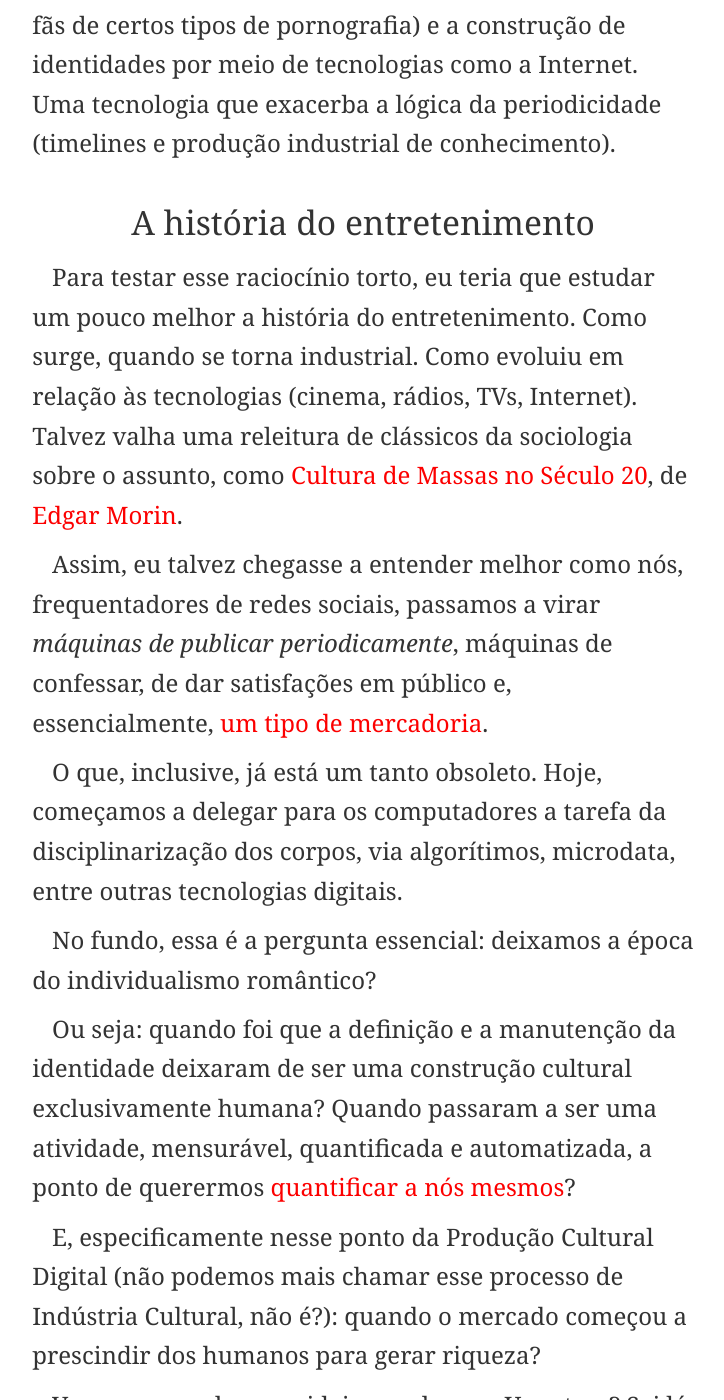
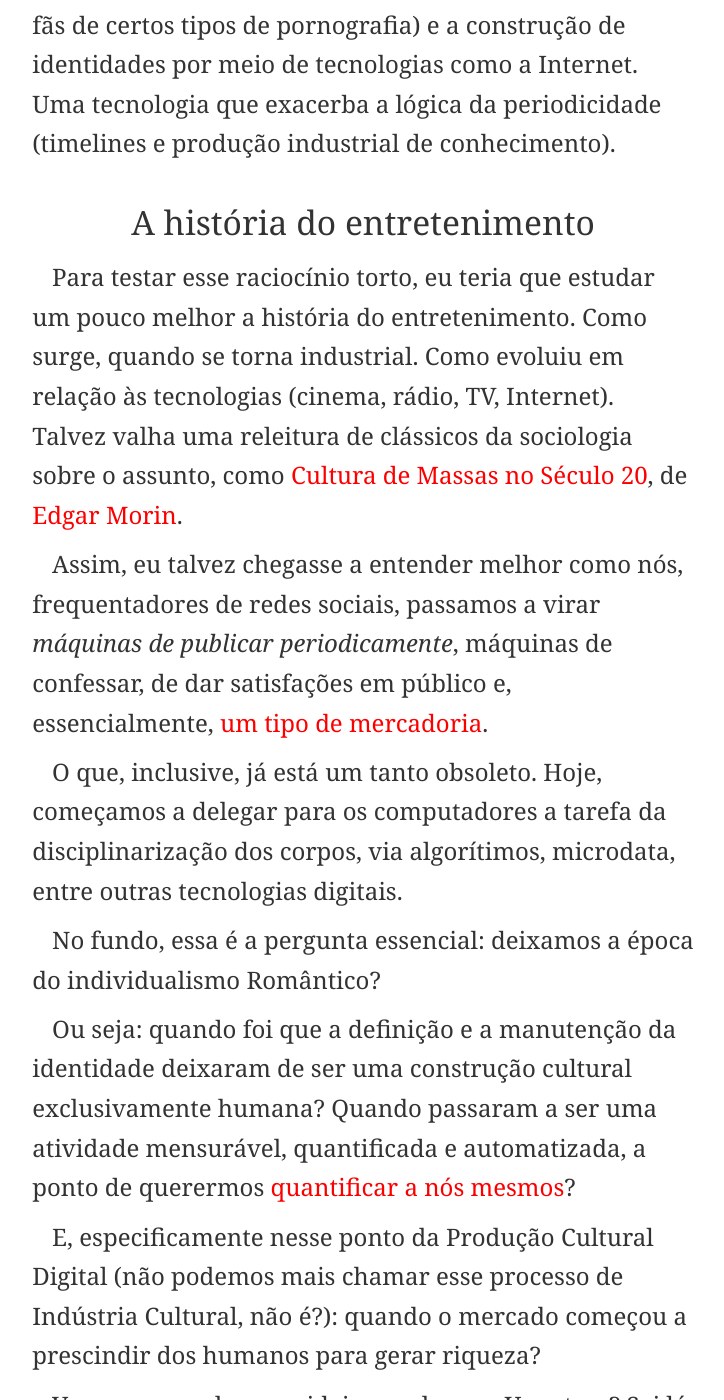
Before and after one commit to eduf/eduf.github.com, a Jekyll site: the page built from _posts/2013-05-27-matutando-sobre-as-redes-sociais.md, in a window 1280 px wide and 1400 px high, scrolled down 2175 px. Shown: the whole window, without its empty margins (277-1001 px from the left). Built offline with Jekyll 4.4.1, drawn with Linux system fonts in a browser that asks for light colours; nearby versions of some CDN libraries; comment, search, counter and statistics services are not loaded; some of the changed text lies outside the part shown.

Commit message:
Acertos finais no Matutando

```diff
--- a/_posts/2013-05-27-matutando-sobre-as-redes-sociais.md
+++ b/_posts/2013-05-27-matutando-sobre-as-redes-sociais.md
@@ -27,21 +27,21 @@
 
 As primeiras levas de disciplinarização dos corpos tinham muito a ver com a medicina e com o sistema carcerário. E, então, as figuras essenciais eram os médicos, os sistemas jurídicos e o Estado.
 
-Mas, a partir de um certo momento na história, o [biopoder](https://en.wikipedia.org/wiki/Biopower) é ainda mais privatizado, a ponto de ser exercida via *entretenimento*. As pessoas celebram e cultivam individualmente essa identidade disciplinada. Como se fosse uma diversão.
+Mas, a partir de um certo momento na história, o [biopoder](https://en.wikipedia.org/wiki/Biopower) é ainda mais privatizado, a ponto de ser exercido via *entretenimento*. As pessoas celebram e cultivam individualmente essa identidade disciplinada. Como se fosse uma diversão.
 
 E então surgem as microcelebridades das redes sociais, os comportamentos compulsivos de gerenciamento de reputações on-line. A tribalização (cosplays, steampunks, fãs de certos tipos de pornografia) e a construção de identidades por meio de tecnologias como a Internet. Uma tecnologia que exacerba a lógica da periodicidade (timelines e produção industrial de conhecimento).
 
 ## A história do entretenimento
 
-Para testar esse raciocínio torto, eu teria que estudar um pouco melhor a história do entretenimento. Como surge, quando se torna industrial. Como evoluiu em relação às tecnologias (cinema, rádios, TVs, Internet). Talvez valha uma releitura de clássicos da sociologia sobre o assunto, como [Cultura de Massas no Século 20](http://www.livrariasaraiva.com.br/produto/3452486/cultura-de-massas-no-seculo-xx-vol-1-neurose), de [Edgar Morin](https://en.wikipedia.org/wiki/Edgar_Morin).
+Para testar esse raciocínio torto, eu teria que estudar um pouco melhor a história do entretenimento. Como surge, quando se torna industrial. Como evoluiu em relação às tecnologias (cinema, rádio, TV, Internet). Talvez valha uma releitura de clássicos da sociologia sobre o assunto, como [Cultura de Massas no Século 20](http://www.livrariasaraiva.com.br/produto/3452486/cultura-de-massas-no-seculo-xx-vol-1-neurose), de [Edgar Morin](https://en.wikipedia.org/wiki/Edgar_Morin).
 
 Assim, eu talvez chegasse a entender melhor como nós, frequentadores de redes sociais, passamos a virar *máquinas de publicar periodicamente*, máquinas de confessar, de dar satisfações em público e, essencialmente, [um tipo de mercadoria](http://caosordenado.com/consumindo-a-si-mesmo/).
 
 O que, inclusive, já está um tanto obsoleto. Hoje, começamos a delegar para os computadores a tarefa da disciplinarização dos corpos, via algorítimos, microdata, entre outras tecnologias digitais.
 
-No fundo, essa é a pergunta essencial: deixamos a época do individualismo romântico?
+No fundo, essa é a pergunta essencial: deixamos a época do individualismo Romântico?
 
-Ou seja: quando foi que a definição e a manutenção da identidade deixaram de ser uma construção cultural exclusivamente humana? Quando passaram a ser uma atividade, mensurável, quantificada e automatizada, a ponto de querermos [quantificar a nós mesmos](http://quantifiedself.com/)?
+Ou seja: quando foi que a definição e a manutenção da identidade deixaram de ser uma construção cultural exclusivamente humana? Quando passaram a ser uma atividade mensurável, quantificada e automatizada, a ponto de querermos [quantificar a nós mesmos](http://quantifiedself.com/)?
 
 E, especificamente nesse ponto da Produção Cultural Digital (não podemos mais chamar esse processo de Indústria Cultural, não é?): quando o mercado começou a prescindir dos humanos para gerar riqueza?
 
```
